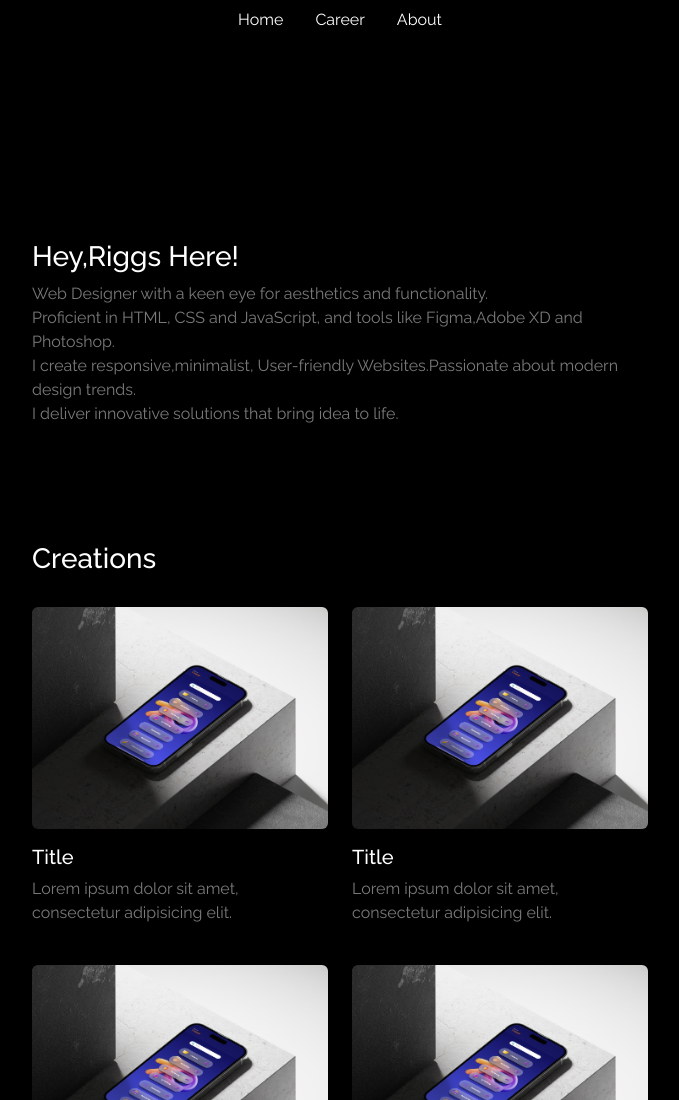
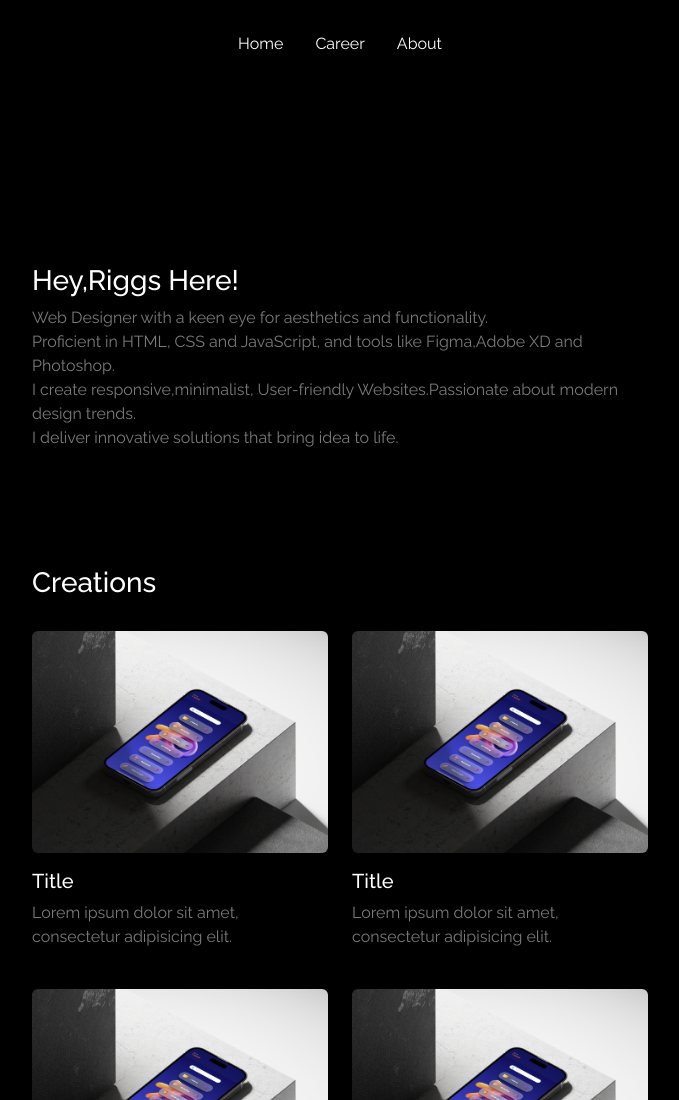
Before and after one commit to riggsico/Web-portfolio, a plain HTML site: page index.html in a window 1280 px wide. Shown: the top 1100 px of the page, without its empty margins (300-979 px from the left). Drawn offline with nearby package versions, Linux system fonts and the light colour scheme.

Commit message:
Home Page

```diff
--- a/index.html
+++ b/index.html
@@ -42,7 +42,7 @@
     <div class="container-fluid">
 
 
-        <ul class="nav justify-content-center">
+        <ul class="nav justify-content-center pt-4">
             <li class="nav-item">
             <a class="nav-link text-white " aria-current="page" href="#">Home</a>
             </li>
```
Also changed, not shown: images/logo.png (added).
